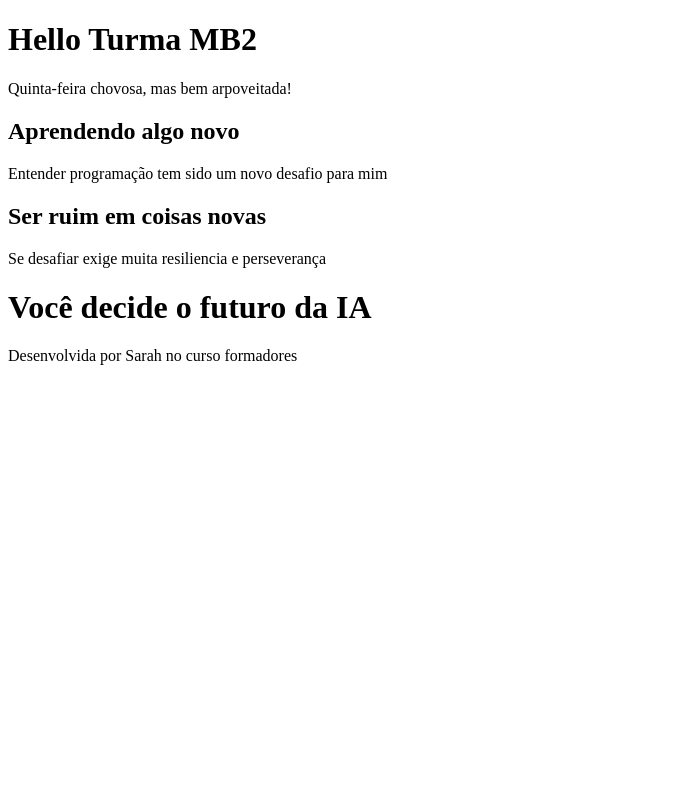
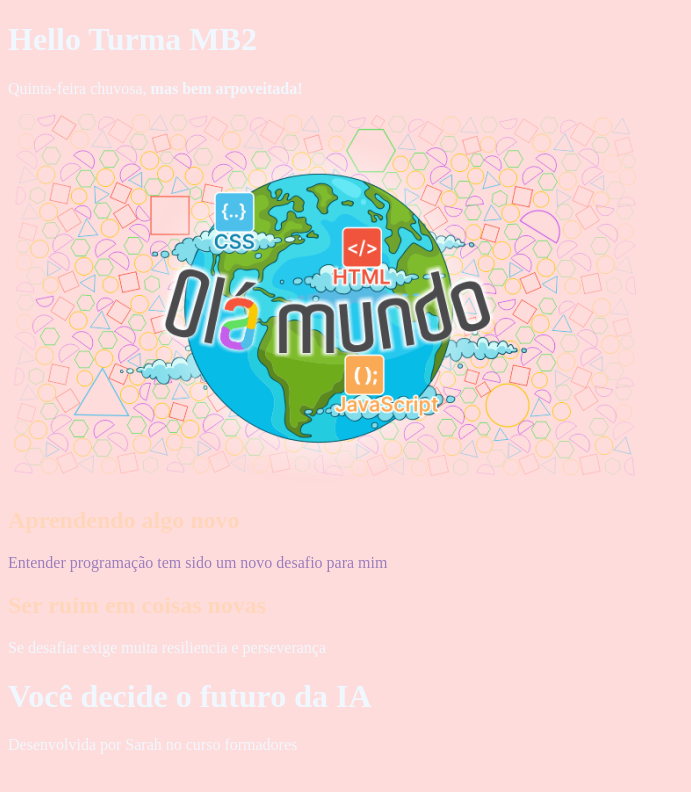
Before and after one commit to Sarahroza/FormadoresTurmaMB2, a plain HTML site: page index.html in a window 1280 px wide. Shown: the whole page, without its empty margins (0-691 px from the left). Drawn offline with Linux system fonts and the light colour scheme; a script that the page names is missing.

Commit message:
Aula 12/06

```diff
--- /dev/null
+++ b/Style.CSS
@@ -0,0 +1,13 @@
+body{
+    background-color: #FFDCDC;
+    color:aliceblue;
+}
+h2{
+    color: #FFD6BA;
+}
+.titulo_secaoum{
+    color: #9B7EBD
+}
+#frase_destaque{
+    font-weight: bold;
+}
--- a/index.html
+++ b/index.html
@@ -4,15 +4,19 @@
     <meta charset="UTF-8">
     <meta name="viewport" content="width=device-width, initial-scale=1.0">
     <title>Hello Turma MB</title>
+    <link rel="stylesheet" href="Style.CSS">
 </head>
 <body>
     <header>
 <h1>Hello Turma MB2</h1>
-<P>Quinta-feira chovosa, mas bem arpoveitada!</P>
+<P>Quinta-feira chuvosa, <span id="frase_destaque">mas bem arpoveitada!</span></P>
+<img src="Imagens/Olá Mundo.png" alt="a imagem mostra um globo terrestre com a mensagem: olá mundo ao centro">
     </header>
     <section>
 <h2>Aprendendo algo novo</h2>
-<p>Entender programação tem sido um novo desafio para mim</p>
+
+<p class="titulo_secaoum"
+>Entender programação tem sido um novo desafio para mim</p>
 <h2>Ser ruim em coisas novas</h2>
 <p>Se desafiar exige muita resiliencia e perseverança</p>
     </section>
```
Also changed, not shown: Imagens/Olá Mundo.png (added).
